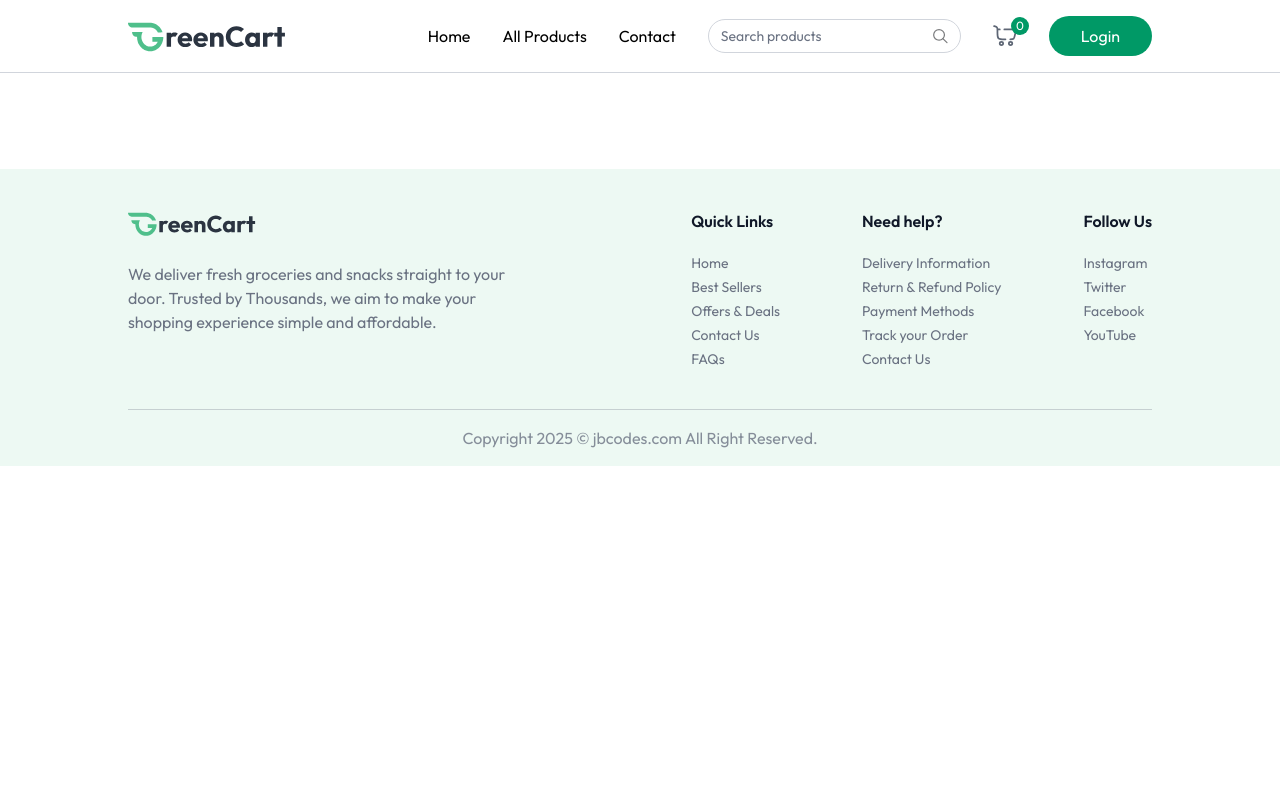
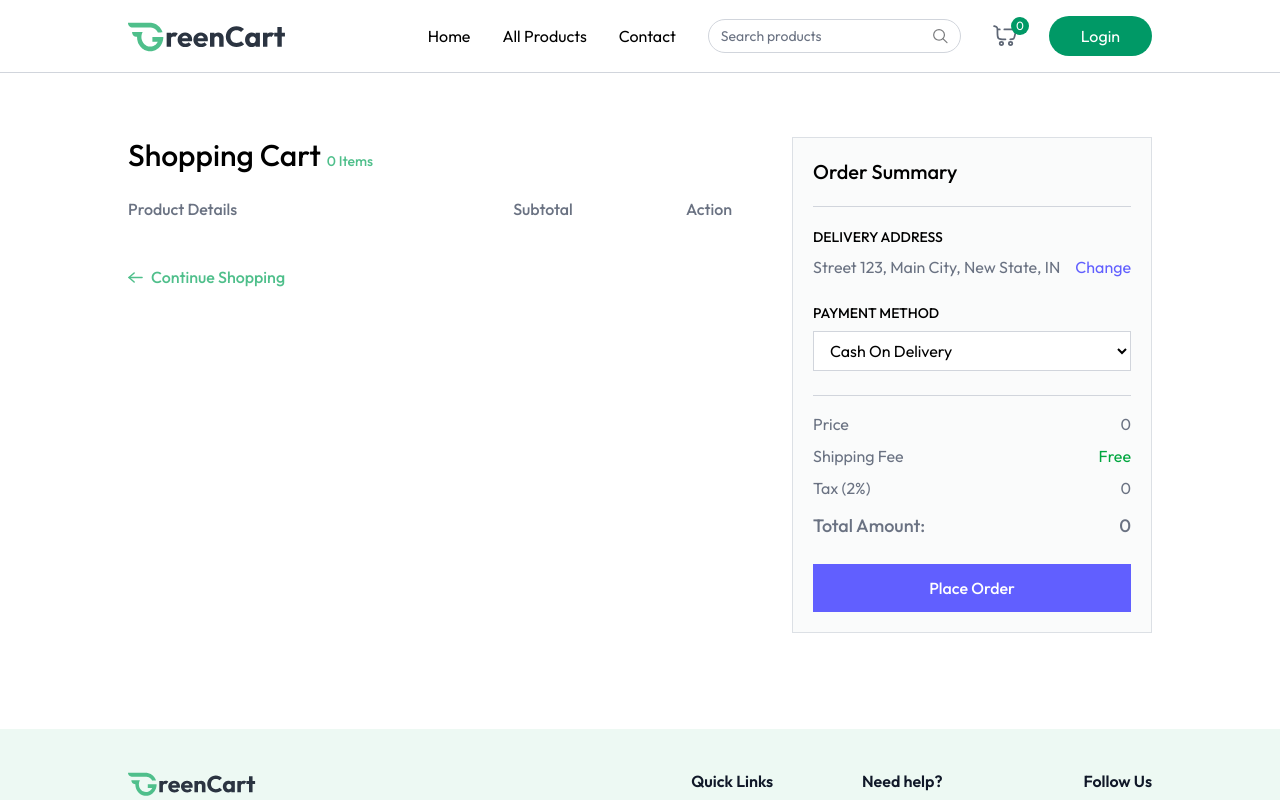
Before and after one commit to JUDHI3134/grocery, a React (Vite) app in the folder client/: page /cart in a window 1280 px wide. Shown: the top 800 px of the page. Built offline with nearby package versions, Linux system fonts and the light colour scheme.

Commit message:
complete cart page

```diff
--- a/client/src/App.jsx
+++ b/client/src/App.jsx
@@ -9,6 +9,7 @@
 import AllProducts from './pages/AllProducts'
 import ProductCategory from './pages/ProductCategory'
 import ProductDetails from './pages/ProductDetails'
+import Cart from './pages/Cart'
 
 
 const App = () => {
@@ -31,6 +32,7 @@
             <Route path="/products" element={<AllProducts />} />
             <Route path="/products/:category" element={<ProductCategory />} />
             <Route path="/products/:category/:id" element={<ProductDetails />} />
+            <Route path="/cart" element={<Cart />} />
         </Routes>
       </div>
      {!isSellerPath && <Footer />}
--- /dev/null
+++ b/client/src/pages/Cart.jsx
@@ -0,0 +1,145 @@
+import React, { useEffect, useState } from 'react'
+import { useAppContext } from '../context/AppContext'
+import { assets, dummyAddress } from '../assets/assets'
+
+const Cart = () => {
+
+    const { products, currency, cartItems, updateCartItems, removeFromCart, getCartCount, getCartAmount, navigate } = useAppContext()
+
+    const [cartArray, setCartArray] = useState([])
+    const [addresses, setAddresses] = useState(dummyAddress)
+    const [showAddress, setShowAddress] = useState(false)
+    const [selectedAddress, setSelectedAddress] = useState(dummyAddress[0])
+    const [paymentOption, setPaymentOption] = useState('COD')
+
+    const getCart = () => {
+        let tempArray = []
+        for (const key in cartItems) {
+            const product = products.find((item) => item._id === key)
+            product.quantity = cartItems[key]
+            tempArray.push(product)
+        }
+        setCartArray(tempArray)
+    }
+
+    //placeorder
+    const placeorder = async() => {
+
+    }
+
+
+
+    useEffect(() => {
+        if (products.length > 0  && cartItems) {
+            getCart()
+        }
+    },[products, cartItems])
+
+
+    return products.length > 0  && cartItems ? (
+        <div className="flex flex-col md:flex-row mt-16">
+            <div className='flex-1 max-w-4xl'>
+                <h1 className="text-3xl font-medium mb-6">
+                    Shopping Cart <span className="text-sm text-primary">{getCartCount()} Items</span>
+                </h1>
+
+                <div className="grid grid-cols-[2fr_1fr_1fr] text-gray-500 text-base font-medium pb-3">
+                    <p className="text-left">Product Details</p>
+                    <p className="text-center">Subtotal</p>
+                    <p className="text-center">Action</p>
+                </div>
+
+                {cartArray.map((product, index) => (
+                    <div key={index} className="grid grid-cols-[2fr_1fr_1fr] text-gray-500 items-center text-sm md:text-base font-medium pt-3">
+                        <div className="flex items-center md:gap-6 gap-3">
+                            <div onClick={() => { navigate(`/products/${product.category.toLowerCase()}/${product._id}`);  scrollTo(0,0)}} className="cursor-pointer w-24 h-24 flex items-center justify-center border border-gray-300 rounded">
+                                <img className="max-w-full h-full object-cover" src={product.image[0]} alt={product.name} />
+                            </div>
+                            <div>
+                                <p className="hidden md:block font-semibold">{product.name}</p>
+                                <div className="font-normal text-gray-500/70">
+                                    <p>Weight: <span>{product.weight || "N/A"}</span></p>
+                                    <div className='flex items-center'>
+                                        <p>Qty:</p>
+                                        <select onChange={(e) => updateCartItems(product._id, Number(e.target.value))} value={cartItems[product._id]} className='outline-none'>
+                                            {Array(cartItems[product._id] > 9 ? cartItems[product._id] : 9).fill('').map((_, index) => (
+                                                <option key={index} value={index + 1}>{index + 1}</option>
+                                            ))}
+                                        </select>
+                                    </div>
+                                </div>
+                            </div>
+                        </div>
+                        <p className="text-center">{ currency}{product.offerPrice * product.quantity}</p>
+                        <button onClick={() => removeFromCart(product._id)} className="cursor-pointer mx-auto">
+                            <img src={assets.remove_icon} alt="remove" className='w-6 h-6 inline-block' />
+                        </button>
+                    </div>)
+                )}
+
+                <button onClick={() => { navigate("/products");  scrollTo(0,0)}} className="group cursor-pointer flex items-center mt-8 gap-2 text-primary font-medium">
+                    <img src={assets.arrow_right_icon_colored} alt="arrow" className='group-hover:-translate-x-1 transition' />
+                    Continue Shopping
+                </button>
+
+            </div>
+
+            <div className="max-w-[360px] w-full bg-gray-100/40 p-5 max-md:mt-16 border border-gray-300/70">
+                <h2 className="text-xl md:text-xl font-medium">Order Summary</h2>
+                <hr className="border-gray-300 my-5" />
+
+                <div className="mb-6">
+                    <p className="text-sm font-medium uppercase">Delivery Address</p>
+                    <div className="relative flex justify-between items-start mt-2">
+                        <p className="text-gray-500">{selectedAddress ? `${selectedAddress.street}, ${selectedAddress.city}, ${selectedAddress.state}, ${selectedAddress.country}` :"No address found"}</p>
+                        <button onClick={() => setShowAddress(!showAddress)} className="text-indigo-500 hover:underline cursor-pointer">
+                            Change
+                        </button>
+                        {showAddress && (
+                            <div className="absolute top-12 py-1 bg-white border border-gray-300 text-sm w-full">
+                                {addresses.map((address, index) => (
+                                    <p key={index} onClick={() => { setSelectedAddress(address); setShowAddress(false)}} className="text-gray-500 p-2 hover:bg-gray-100">
+                                    {address.street}, {address.city}, {address.state}, {address.country}
+                                </p>
+                                ))}
+                                <p onClick={() => navigate("/add-address")} className="text-indigo-500 text-center cursor-pointer p-2 hover:bg-indigo-500/10">
+                                    Add address
+                                </p>
+                            </div>
+                        )}
+                    </div>
+
+                    <p className="text-sm font-medium uppercase mt-6">Payment Method</p>
+
+                    <select onChange={(e) => setPaymentOption(e.target.value)} className="w-full border border-gray-300 bg-white px-3 py-2 mt-2 outline-none">
+                        <option value="COD">Cash On Delivery</option>
+                        <option value="Online">Online Payment</option>
+                    </select>
+                </div>
+
+                <hr className="border-gray-300" />
+
+                <div className="text-gray-500 mt-4 space-y-2">
+                    <p className="flex justify-between">
+                        <span>Price</span><span>{ currency}{getCartAmount()}</span>
+                    </p>
+                    <p className="flex justify-between">
+                        <span>Shipping Fee</span><span className="text-green-600">Free</span>
+                    </p>
+                    <p className="flex justify-between">
+                        <span>Tax (2%)</span><span>{ currency}{getCartAmount() *2/100}</span>
+                    </p>
+                    <p className="flex justify-between text-lg font-medium mt-3">
+                        <span>Total Amount:</span><span>{ currency}{getCartAmount() + getCartAmount() * 2 /100}</span>
+                    </p>
+                </div>
+
+                <button onClick={placeorder} className="w-full py-3 mt-6 cursor-pointer bg-indigo-500 text-white font-medium hover:bg-indigo-600 transition">
+                    {paymentOption === 'COD' ? "Place Order" : "Proceed to Checkout"}
+                </button>
+            </div>
+        </div>
+    ) : null
+}
+
+export default Cart
```
